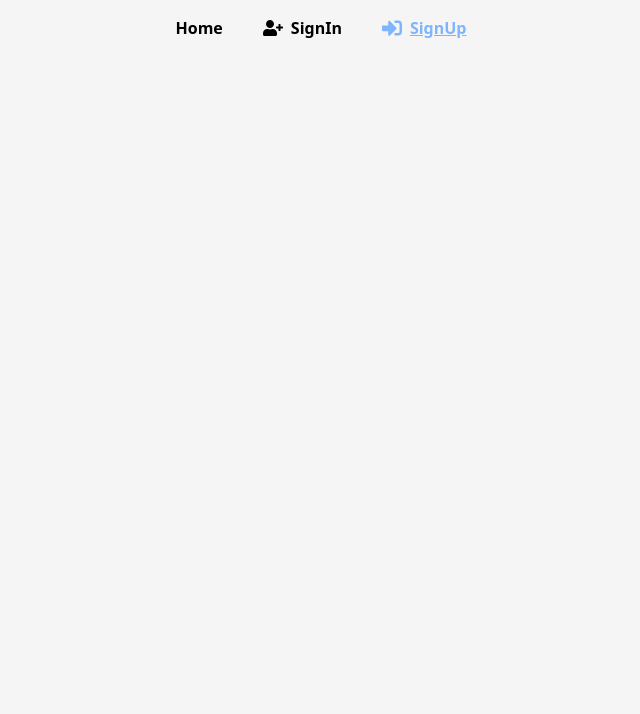
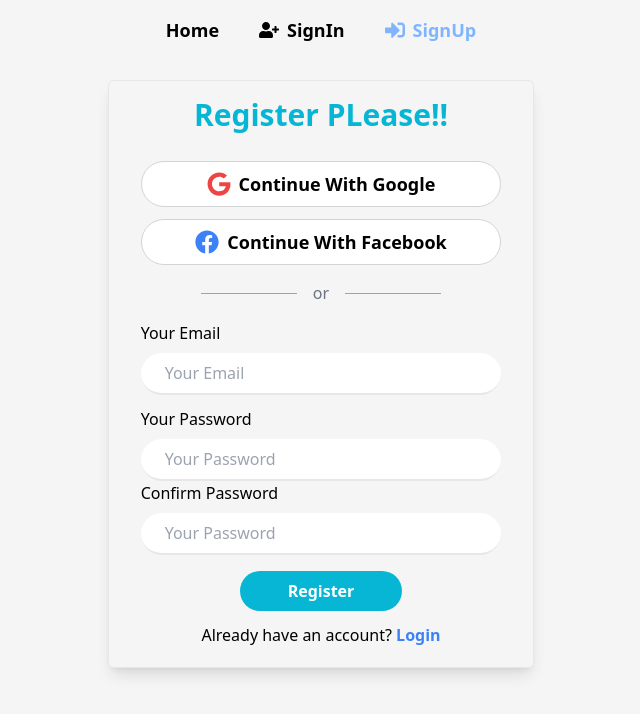
Before and after one commit to Jugol-Karmakar/hummer, a React (Create React App) app: page /signup in a window 1280 px wide. Shown: the top 714 px of the page, without its empty margins (319-959 px from the left). Built offline with nearby package versions, Linux system fonts and the light colour scheme.

Commit message:
login commit

```diff
--- a/package.json
+++ b/package.json
@@ -9,9 +9,11 @@
     "firebase": "^9.7.0",
     "react": "^18.1.0",
     "react-dom": "^18.1.0",
+    "react-firebase-hooks": "^5.0.3",
     "react-icons": "^4.3.1",
     "react-router-dom": "^6.3.0",
     "react-scripts": "5.0.1",
+    "react-toastify": "^8.2.0",
     "web-vitals": "^2.1.4"
   },
   "scripts": {
--- a/src/App.css
+++ b/src/App.css
@@ -1,6 +1,4 @@
-.App {
-  text-align: center;
-}
+
 
 .App-logo {
   height: 40vmin;
--- a/src/pages/Home/Home/Home.js
+++ b/src/pages/Home/Home/Home.js
@@ -1,7 +1,11 @@
 import React from "react";
 
 const Home = () => {
-  return <div></div>;
+  return (
+    <div>
+      <h2>hello home</h2>
+    </div>
+  );
 };
 
 export default Home;
--- /dev/null
+++ b/src/pages/Login/Requireauth/Requireauth.js
@@ -0,0 +1,19 @@
+import React from "react";
+import { useAuthState } from "react-firebase-hooks/auth";
+import { Navigate, useLocation } from "react-router-dom";
+import auth from "../../../firebase.init";
+
+const Requireauth = ({ children }) => {
+  const [user, loading] = useAuthState(auth);
+
+  const location = useLocation();
+
+  if (!user) {
+    return (
+      <Navigate to="/signin" state={{ from: location }} replace></Navigate>
+    );
+  }
+  return children;
+};
+
+export default Requireauth;
--- a/src/pages/Login/SignIn/SignIn.js
+++ b/src/pages/Login/SignIn/SignIn.js
@@ -1,7 +1,119 @@
-import React from "react";
+import React, { useState } from "react";
+import { useSignInWithEmailAndPassword } from "react-firebase-hooks/auth";
+import { Link, useLocation, useNavigate } from "react-router-dom";
+import auth from "../../../firebase.init";
+import SocialMedia from "../SocialMedia/SocialMedia";
+import { ToastContainer, toast } from "react-toastify";
+
+import "react-toastify/dist/ReactToastify.css";
 
 const SignIn = () => {
-  return <div></div>;
+  const [email, setEmail] = useState("");
+  const [password, setPassword] = useState("");
+
+  const [signInWithEmailAndPassword, user, loading, error] =
+    useSignInWithEmailAndPassword(auth);
+
+  const navigate = useNavigate();
+  const location = useLocation();
+
+  const from = location.state?.from?.pathname || "/";
+
+  const handelEmailBlur = (e) => {
+    setEmail(e.target.value);
+  };
+
+  const handelPasswordBlur = (e) => {
+    setPassword(e.target.value);
+  };
+
+  if (user) {
+    navigate(from, { replace: true });
+  }
+
+  const handelLoginSubmit = (e) => {
+    e.preventDefault();
+    signInWithEmailAndPassword(email, password);
+    toast("Log In Successfully !!");
+  };
+
+  return (
+    <div className="min-h-screen">
+      <div className="container  m-auto w-1/3 border px-8 mt-5 mb-8 rounded-md shadow-lg">
+        <h2 className="text-3xl text-center text-cyan-500 font-semibold my-4">
+          Login Please!!
+        </h2>
+        <SocialMedia></SocialMedia>
+
+        <form onSubmit={handelLoginSubmit}>
+          <div className="mb-3">
+            <label
+              className="text-base text-black font-medium block pb-2"
+              htmlFor="Your Email"
+            >
+              Your Email
+            </label>
+            <input
+              onBlur={handelEmailBlur}
+              className="w-full py-2 px-6 rounded-full outline-none  border-b-2 focus:border-pink-400"
+              type="email"
+              name="email"
+              id=""
+              placeholder="Your Email"
+              required
+            />
+          </div>
+          <div>
+            <label
+              className="text-base text-black font-medium block pb-2"
+              htmlFor="Your Password"
+            >
+              Your Password
+            </label>
+            <input
+              onBlur={handelPasswordBlur}
+              className="w-full py-2 px-6 rounded-full outline-none  border-b-2 focus:border-pink-400"
+              type="password"
+              name="password"
+              id=""
+              placeholder="Your Password"
+              required
+            />
+          </div>
+
+          <p className="py-2">
+            {" "}
+            <Link
+              className="text-cyan-500 flex justify-end font-bold"
+              to="/login"
+            >
+              Forget Password?
+            </Link>
+          </p>
+
+          <div className="text-center">
+            <input
+              className="bg-cyan-500 text-white text-lg font-semibold px-12 py-2 rounded-full mt-4 cursor-pointer"
+              type="submit"
+              value="Login"
+            />
+          </div>
+          <div className="flex flex-col mb-5">
+            <p className="text-base text-cyan-500 font-bold text-center mt-3 ">
+              Don't have an Account?{" "}
+            </p>
+            <Link
+              className="border border-neutral-400 hover:border-neutral-100 text-center bg-white p-3 mt-3  w-full rounded-full text-semibold  font-bold hover:bg-cyan-500"
+              to="/signup"
+            >
+              Create New Account
+            </Link>
+          </div>
+        </form>
+      </div>
+      <ToastContainer></ToastContainer>
+    </div>
+  );
 };
 
 export default SignIn;
--- a/src/pages/Login/SignUp/SignUp.js
+++ b/src/pages/Login/SignUp/SignUp.js
@@ -1,7 +1,133 @@
-import React from "react";
+import React, { useState } from "react";
+import { Link, useNavigate } from "react-router-dom";
+import SocialMedia from "../SocialMedia/SocialMedia";
+import {
+  useCreateUserWithEmailAndPassword,
+  useSendEmailVerification,
+} from "react-firebase-hooks/auth";
+import auth from "../../../firebase.init";
+import { ToastContainer, toast } from "react-toastify";
+import "react-toastify/dist/ReactToastify.css";
 
 const SignUp = () => {
-  return <div></div>;
+  const [email, setEmail] = useState("");
+  const [password, setPassword] = useState("");
+  const [confirm, setConfirm] = useState("");
+
+  const navigate = useNavigate();
+
+  const [createUserWithEmailAndPassword, user, loading, error] =
+    useCreateUserWithEmailAndPassword(auth, { sendEmailVerification: true });
+
+  const [sendEmailVerification, sending, error1] =
+    useSendEmailVerification(auth);
+
+  const handelEmailBlur = (e) => {
+    setEmail(e.target.value);
+  };
+  const handelPasswordBlur = (e) => {
+    setPassword(e.target.value);
+  };
+
+  const handelConfirmBlur = (e) => {
+    setConfirm(e.target.value);
+  };
+
+  const handelUserSubmit = async (e) => {
+    e.preventDefault();
+    if (password !== confirm) {
+      return;
+    }
+
+    await createUserWithEmailAndPassword(email, password);
+    toast("register successfully & verify your email");
+  };
+
+  if (user) {
+    navigate("/");
+  }
+
+  return (
+    <div className="min-h-screen ">
+      <div className="container  mx-auto w-1/3 border px-8 mt-5 mb-8 rounded-md shadow-lg">
+        <h2 className="text-3xl text-center text-cyan-500 font-semibold my-4">
+          Register PLease!!
+        </h2>
+        <SocialMedia></SocialMedia>
+        <form onSubmit={handelUserSubmit}>
+          <div className="mb-3">
+            <label
+              className="text-base text-black font-medium block pb-2"
+              htmlFor="Your Email"
+            >
+              Your Email
+            </label>
+            <input
+              onBlur={handelEmailBlur}
+              className="w-full py-2 px-6 rounded-full outline-none border-b-2 focus:border-pink-400"
+              type="email"
+              name="email"
+              id=""
+              placeholder="Your Email"
+              required
+            />
+          </div>
+
+          <div>
+            <label
+              className="text-base text-black font-medium block pb-2"
+              htmlFor="Your Password"
+            >
+              Your Password
+            </label>
+            <input
+              onBlur={handelPasswordBlur}
+              className="w-full py-2 px-6 rounded-full outline-none border-b-2 focus:border-pink-400"
+              type="password"
+              name="password"
+              id=""
+              placeholder="Your Password"
+              required
+            />
+          </div>
+          <div>
+            <label
+              className="text-base text-black font-medium block pb-2"
+              htmlFor="Confirm Password"
+            >
+              Confirm Password
+            </label>
+            <input
+              onBlur={handelConfirmBlur}
+              className="w-full py-2 px-6 rounded-full outline-none border-b-2 focus:border-pink-400"
+              type="password"
+              name="password"
+              id=""
+              placeholder="Your Password"
+              required
+            />
+          </div>
+
+          <div className="text-center">
+            <input
+              onClick={() => createUserWithEmailAndPassword()}
+              className="bg-cyan-500 text-white font-semibold px-12 py-2 rounded-full mt-4 cursor-pointer"
+              type="submit"
+              value="Register"
+            />
+          </div>
+        </form>
+
+        <p className="text-base text-center mt-3 mb-5">
+          Already have an account?{" "}
+          <Link className="text-blue-500 font-bold" to="/signin">
+            Login
+          </Link>
+        </p>
+      </div>
+      <ToastContainer></ToastContainer>
+    </div>
+  );
 };
 
 export default SignUp;
--- /dev/null
+++ b/src/pages/Login/SocialMedia/SocialMedia.js
@@ -0,0 +1,33 @@
+import React from "react";
+
+import { FaFacebook, FaGoogle } from "react-icons/fa";
+import { ToastContainer, toast } from "react-toastify";
+
+import "react-toastify/dist/ReactToastify.css";
+
+const SocialMedia = () => {
+  return (
+    <div>
+      <div>
+        <div className="flex flex-col justify-center my-4">
+          <button className="flex items-center justify-center  border border-neutral-300  bg-white hover:bg-zinc-200   py-2 px-4 mt-3  w-full rounded-full font-semibold text-lg">
+            <FaGoogle className="text-2xl text-red-500 mr-2"></FaGoogle>{" "}
+            Continue With Google
+          </button>
+          <button className="flex items-center justify-center  border border-neutral-300  bg-white hover:bg-zinc-200  py-2 px-4 mt-3  w-full rounded-full font-semibold text-lg">
+            <FaFacebook className="text-2xl text-blue-500  mr-2" /> Continue
+            With Facebook
+          </button>
+        </div>
+        <div className="flex justify-center items-center my-4">
+          <div className="border-t border-gray-400 w-24"></div>
+          <span className="px-4 text-gray-500">or</span>
+          <div className="border-t border-gray-400 w-24"></div>
+        </div>
+      </div>
+      <ToastContainer></ToastContainer>
+    </div>
+  );
+};
+
+export default SocialMedia;
--- a/src/pages/Shared/CustomLink/CustomLink.js
+++ b/src/pages/Shared/CustomLink/CustomLink.js
@@ -7,10 +7,9 @@ function CustomLink({ children, to, ...props }) {
   return (
     <div>
       <Link
-        className="px-5 font-bold flex items-center"
+        className="px-5 font-bold text-lg flex items-center hover:text-cyan-500"
         style={{
           color: match ? "#7FB5FF" : "black",
-          textDecoration: match ? "underline" : "none",
         }}
         to={to}
         {...props}
```
Also changed, not shown: src/images/login-image.png (added), 1 other file (tests, documents, lock files or other folders).
